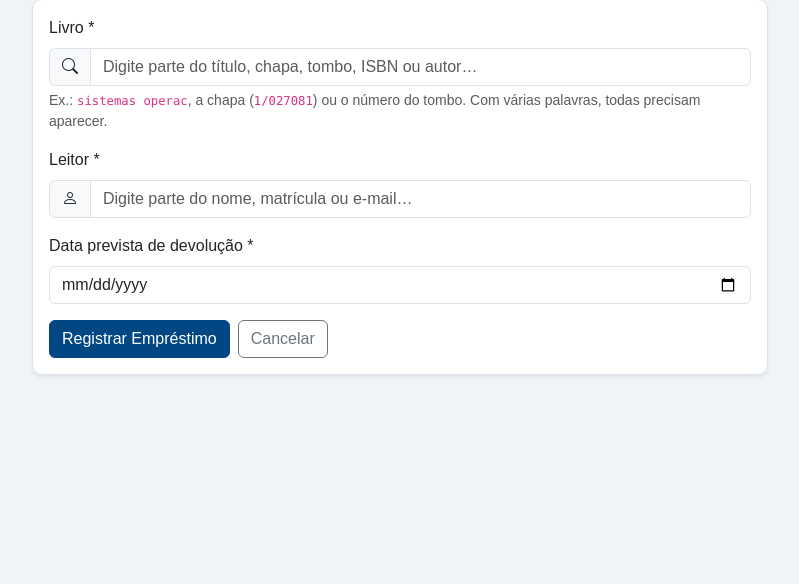
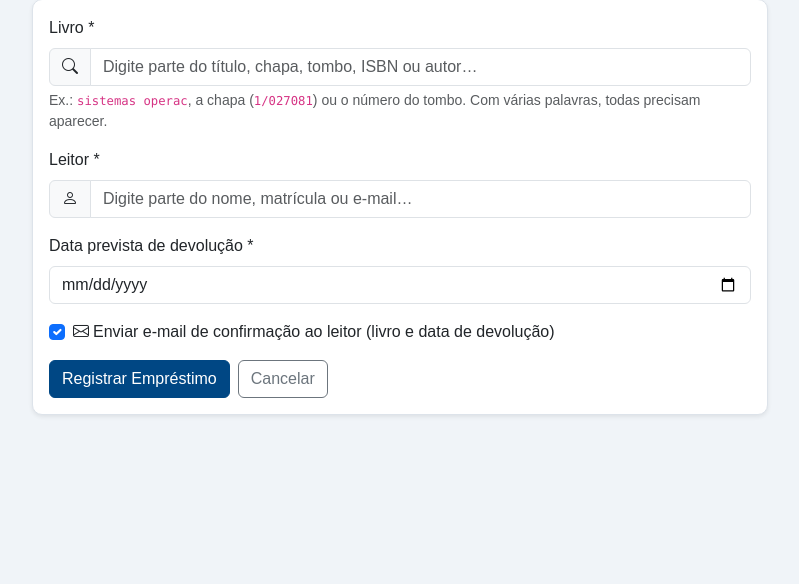
Before and after one commit to R2nin/bibliodist, a Django app: page /emprestimos/novo/ in a window 1280 px wide. Shown: the part 158-742 px from the top of the page, without its empty margins (240-1039 px from the left). Run offline with Django 5.2, Linux system fonts and the light colour scheme; the visitor is signed in with stand-in values (Sample User, id 1); data that the repository does not hold is empty; parts of the project's set-up code (start-up, migrations or seed data) failed here and were passed over.

Commit message:
feat: e-mail de confirmação ao leitor ao registrar empréstimo
- opção "Enviar e-mail de confirmação" (marcada por padrão) no novo empréstimo
- e-mail com livro, autor, chapa, tombo, data do empréstimo e data de devolução
- funciona via gRPC e no modo local; falha no SMTP só avisa, não desfaz o empréstimo
- manual do Douglas (9.6) e prints atualizados

Co-Authored-By: Claude Opus 5.5 <noreply@anthropic.com>

```diff
--- a/api-web/biblioteca/views.py
+++ b/api-web/biblioteca/views.py
@@ -504,7 +504,8 @@ def emprestimo_buscar_leitores(request):
 
 def _ctx_emprestimo(request):
     """Mantém livro/leitor já escolhidos quando o formulário volta com erro."""
-    ctx = {"data_prevista": request.POST.get("data_prevista", "")}
+    ctx = {"data_prevista": request.POST.get("data_prevista", ""),
+           "enviar_email": request.POST.get("enviar_email") == "1"}
     livro_id, leitor_id = request.POST.get("livro", ""), request.POST.get("leitor", "")
     if livro_id.isdigit():
         livro = _livros_com_disponibilidade().filter(pk=livro_id).first()
@@ -514,6 +515,59 @@ def _ctx_emprestimo(request):
     return ctx
 
 
+def _texto_confirmacao(emp):
+    livro = emp.livro
+    detalhes = [f"Livro: {livro.titulo}"]
+    if livro.autor:
+        detalhes.append(f"Autor: {livro.autor.nome}")
+    if livro.chapa:
+        detalhes.append(f"Chapa: {livro.chapa}")
+    if livro.tombo_inicial:
+        detalhes.append(f"Tombo: {livro.tombo_inicial}")
+    detalhes += [
+        f"Data do empréstimo: {emp.data_emprestimo:%d/%m/%Y}",
+        f"Devolver até: {emp.data_prevista:%d/%m/%Y}",
+    ]
+    assunto = f'BiblioDist — empréstimo de "{livro.titulo}" (devolver até {emp.data_prevista:%d/%m/%Y})'
+    corpo = (
+        f"Olá, {emp.leitor.nome}.\n\n"
+        "Seu empréstimo foi registrado na biblioteca:\n\n"
+        + "\n".join(f"  • {d}" for d in detalhes)
+        + "\n\nPor favor, devolva o livro até a data indicada. Se precisar de mais tempo, "
+        "procure a biblioteca para renovar o empréstimo.\n\n"
+        "Atenciosamente,\nBiblioteca — BiblioDist"
+    )
+    return assunto, corpo
+
+
+def _enviar_confirmacao_emprestimo(request, emprestimo_id):
+    """Envia ao leitor o e-mail de confirmação; falha no envio não desfaz o empréstimo."""
+    emp = (Emprestimo.objects.select_related("livro__autor", "leitor")
+           .filter(pk=emprestimo_id).first())
+    if not emp:
+        return
+    if isinstance(emp.data_prevista, str):
+        emp.data_prevista = datetime.date.fromisoformat(emp.data_prevista)
+    if not emp.leitor.email:
+        messages.warning(request, f"{emp.leitor.nome} não tem e-mail cadastrado; confirmação não enviada.")
+        return
+    assunto, corpo = _texto_confirmacao(emp)
+    try:
+        send_mail(assunto, corpo, settings.DEFAULT_FROM_EMAIL, [emp.leitor.email])
+    except Exception as exc:
+        logging.getLogger(__name__).exception("Falha ao enviar e-mail de confirmação do empréstimo")
+        messages.warning(request, f"Empréstimo registrado, mas o e-mail de confirmação não foi enviado: {exc}")
+        return
+    nome_op = request.user.get_full_name() or request.user.username
+    _log(request, "emprestimo",
+         f'Usuário "{nome_op}" enviou confirmação do empréstimo #{emp.pk} para {emp.leitor.email} '
+         f"(devolver até {emp.data_prevista:%d/%m/%Y}).")
+    if settings.EMAIL_HOST:
+        messages.info(request, f"E-mail de confirmação enviado para {emp.leitor.email}.")
+    else:
+        messages.info(request, "SMTP não configurado: a confirmação foi gerada apenas no log do servidor.")
+
+
 @staff_required
 def emprestimo_create(request):
     _atualizar_atrasos()
@@ -521,6 +575,7 @@ def emprestimo_create(request):
         livro_id = request.POST.get("livro")
         leitor_id = request.POST.get("leitor")
         data_prevista = request.POST.get("data_prevista", "").strip()
+        enviar_email = request.POST.get("enviar_email") == "1"
         erros = []
         if not livro_id:
             erros.append("Livro é obrigatório.")
@@ -569,6 +624,8 @@ def emprestimo_create(request):
             nome_op = request.user.get_full_name() or request.user.username
             _log(request, "emprestimo", f'Usuário "{nome_op}" registrou empréstimo de "{livro.titulo}" para {emp.leitor.nome} (modo local, gRPC indisponível).')
             messages.success(request, f"Empréstimo #{emp.pk} registrado com sucesso (serviço gRPC indisponível, modo local).")
+            if enviar_email:
+                _enviar_confirmacao_emprestimo(request, emp.pk)
             return redirect("emprestimo_list")
 
         try:
@@ -589,9 +646,11 @@ def emprestimo_create(request):
         livro_emp = get_object_or_404(Livro, pk=livro_id)
         leitor_emp = get_object_or_404(Leitor, pk=leitor_id)
         _log(request, "emprestimo", f'Usuário "{nome_op}" registrou empréstimo de "{livro_emp.titulo}" para {leitor_emp.nome}.')
+        if enviar_email:
+            _enviar_confirmacao_emprestimo(request, resultado["emprestimo_id"])
         return redirect("emprestimo_list")
 
-    return render(request, "biblioteca/emprestimo_form.html", {})
+    return render(request, "biblioteca/emprestimo_form.html", {"enviar_email": True})
 
 
 @staff_required
--- a/api-web/templates/biblioteca/emprestimo_form.html
+++ b/api-web/templates/biblioteca/emprestimo_form.html
@@ -60,6 +60,13 @@
             <label class="form-label" for="data_prevista">Data prevista de devolução *</label>
             <input type="date" name="data_prevista" id="data_prevista" class="form-control"
                    value="{{ data_prevista|default:'' }}" required>
+          </div>
+          <div class="form-check mb-3">
+            <input class="form-check-input" type="checkbox" name="enviar_email" value="1" id="enviar_email"
+                   {% if enviar_email %}checked{% endif %}>
+            <label class="form-check-label" for="enviar_email">
+              <i class="bi bi-envelope me-1"></i>Enviar e-mail de confirmação ao leitor (livro e data de devolução)
+            </label>
           </div>
           <div id="erro-form" class="alert alert-danger py-2 d-none"></div>
           <div class="d-flex gap-2">
```
Also changed, not shown: api-web/biblioteca/tests.py (+61 -0 lines), relatorio/manual_coolify.md (+1 -1 lines), 9 other files.
